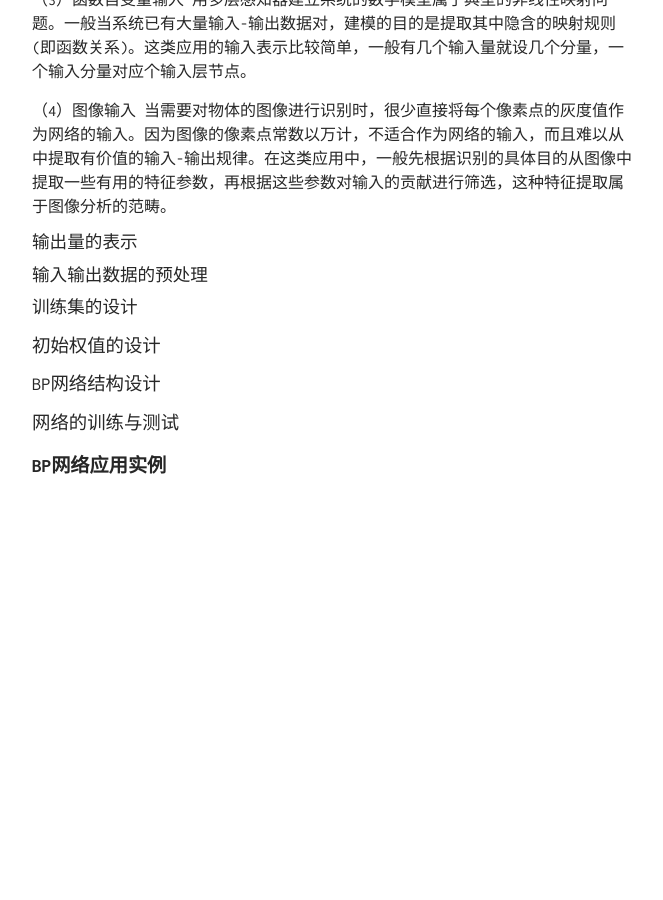
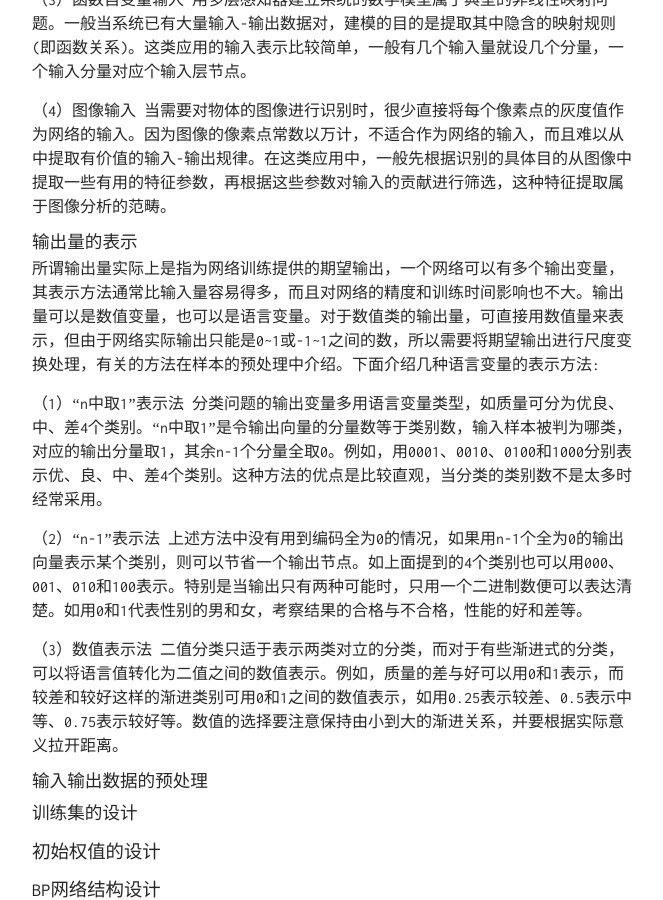
Before and after one commit to TobiahShaw/TobiahShaw.github.io, a Jekyll site: the page built from _posts/2019-09-30-Supervised-learning-neural-network.md, in a window 1280 px wide and 900 px high, scrolled down 14710 px. Shown: the whole window, without its empty margins (308-971 px from the left). Built offline with Jekyll 4.4.1, drawn with Linux system fonts in a browser that asks for light colours; our own code applies the rules of GitHub Pages for plain Markdown files; formulas are drawn with MathJax 3; before the commit the page ends 15281 px from its top, so only the background shows below that.

Commit message:
Representation of output

```diff
--- a/_posts/2019-09-30-Supervised-learning-neural-network.md
+++ b/_posts/2019-09-30-Supervised-learning-neural-network.md
@@ -436,6 +436,14 @@ $$ P \approx \frac{n_w}{\epsilon} $$
 
 #### 输出量的表示
 
+所谓输出量实际上是指为网络训练提供的期望输出，一个网络可以有多个输出变量，其表示方法通常比输入量容易得多，而且对网络的精度和训练时间影响也不大。输出量可以是数值变量，也可以是语言变量。对于数值类的输出量，可直接用数值量来表示，但由于网络实际输出只能是0~1或-1~1之间的数，所以需要将期望输出进行尺度变换处理，有关的方法在样本的预处理中介绍。下面介绍几种语言变量的表示方法:
+
+（1）“n中取1”表示法 分类问题的输出变量多用语言变量类型，如质量可分为优良、中、差4个类别。“n中取1”是令输出向量的分量数等于类别数，输入样本被判为哪类，对应的输出分量取1，其余n-1个分量全取0。例如，用0001、0010、0100和1000分别表示优、良、中、差4个类别。这种方法的优点是比较直观，当分类的类别数不是太多时经常采用。
+
+（2）“n-1”表示法 上述方法中没有用到编码全为0的情况，如果用n-1个全为0的输出向量表示某个类别，则可以节省一个输出节点。如上面提到的4个类别也可以用000、001、010和100表示。特别是当输出只有两种可能时，只用一个二进制数便可以表达清楚。如用0和1代表性别的男和女，考察结果的合格与不合格，性能的好和差等。
+
+（3）数值表示法 二值分类只适于表示两类对立的分类，而对于有些渐进式的分类，可以将语言值转化为二值之间的数值表示。例如，质量的差与好可以用0和1表示，而较差和较好这样的渐进类别可用0和1之间的数值表示，如用0.25表示较差、0.5表示中等、0.75表示较好等。数值的选择要注意保持由小到大的渐进关系，并要根据实际意义拉开距离。
+
 #### 输入输出数据的预处理
 
 #### 训练集的设计
```
